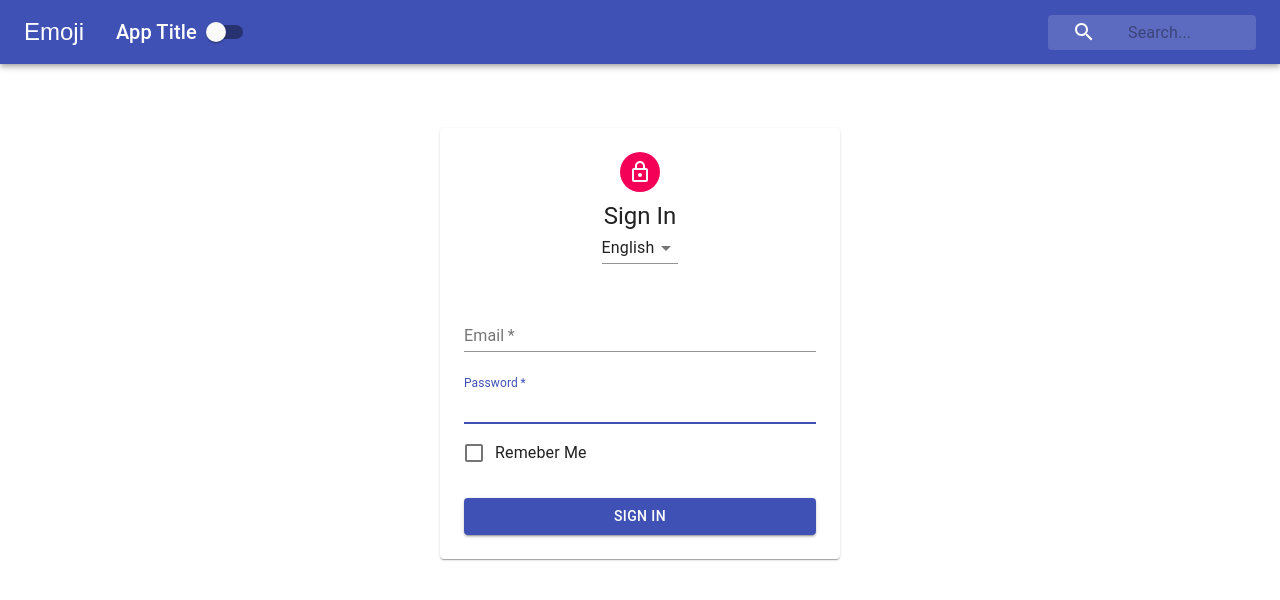
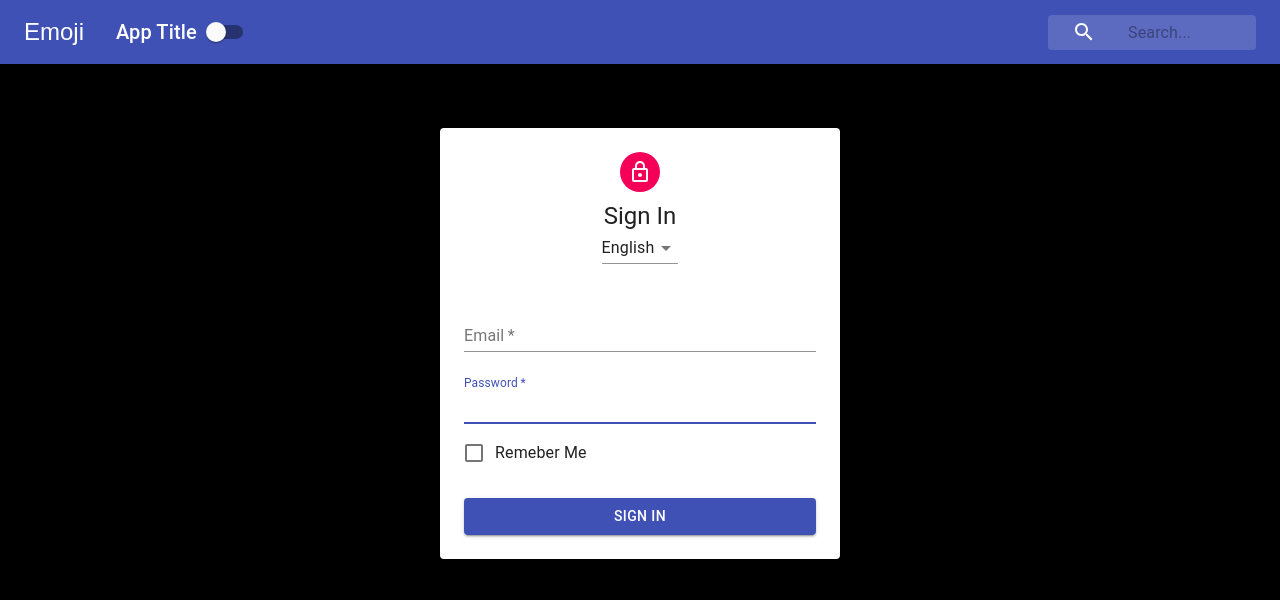
Before and after one commit to DarkoPG27/Context-API, a React (Create React App) app: page / in a window 1280 px wide. Shown: the top 600 px of the page. Built offline with nearby package versions, Linux system fonts and the light colour scheme.

Commit message:
Add ThemeContext

```diff
--- a/src/Navbar.js
+++ b/src/Navbar.js
@@ -8,13 +8,16 @@
 import Switch from '@material-ui/core/Switch';
 import { withStyles } from '@material-ui/core/styles';
 import styles from './styles/NavBarStyles';
+import { ThemeContext } from "./contexts/ThemeContext";
 
 class Navbar extends Component {
+    static contextType = ThemeContext;
     render() {
+        const { isDarkMode } = this.context;
         const { classes } = this.props;
         return (
             <div className={classes.root} >
-                <AppBar position="static" color="primary">
+                <AppBar position="static" color={isDarkMode ? "default" : "primary"}>
                     <Toolbar>
                         <IconButton className={classes.menuButton} color="inherit">
                             <span>Emoji</span>
--- a/src/PageContent.js
+++ b/src/PageContent.js
@@ -1,9 +1,12 @@
 import React, { Component } from 'react';
+import { ThemeContext } from "./contexts/ThemeContext";
 
 class PageContent extends Component {
+    static contextType = ThemeContext;
     render() {
+        const { isDarkMode } = this.context;
         const styles = {
-            backgroundColor: "white",
+            backgroundColor: isDarkMode ? "white" : "black",
             height: "100vh",
             width: "100vw"
         }
--- a/src/contexts/ThemeContext.js
+++ b/src/contexts/ThemeContext.js
@@ -5,7 +5,7 @@
 export class ThemeProvider extends Component {
     constructor(props) {
         super(props);
-        this.state = { isDarkMode: true }
+        this.state = { isDarkMode: false }
     }
     render() {
         return (
```
